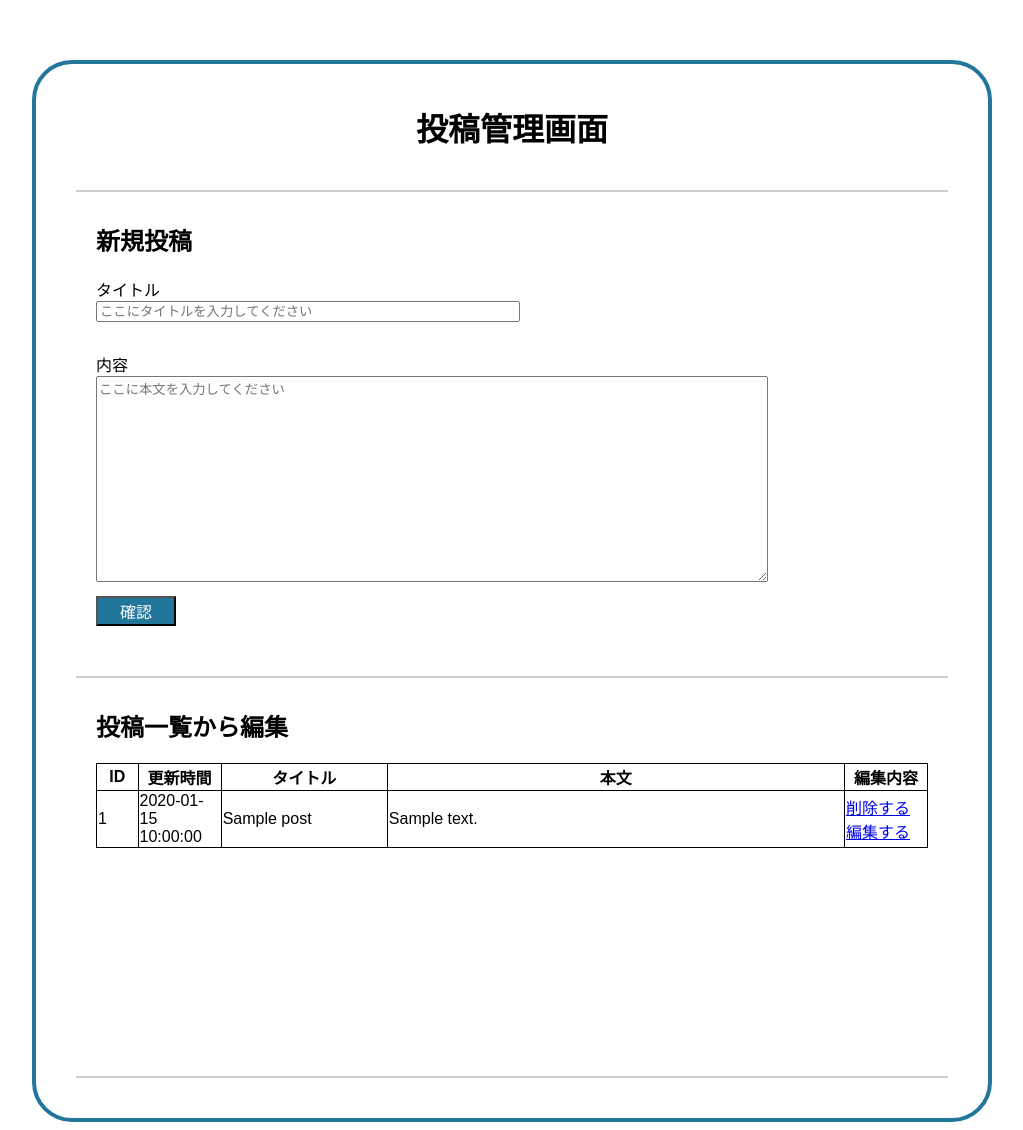
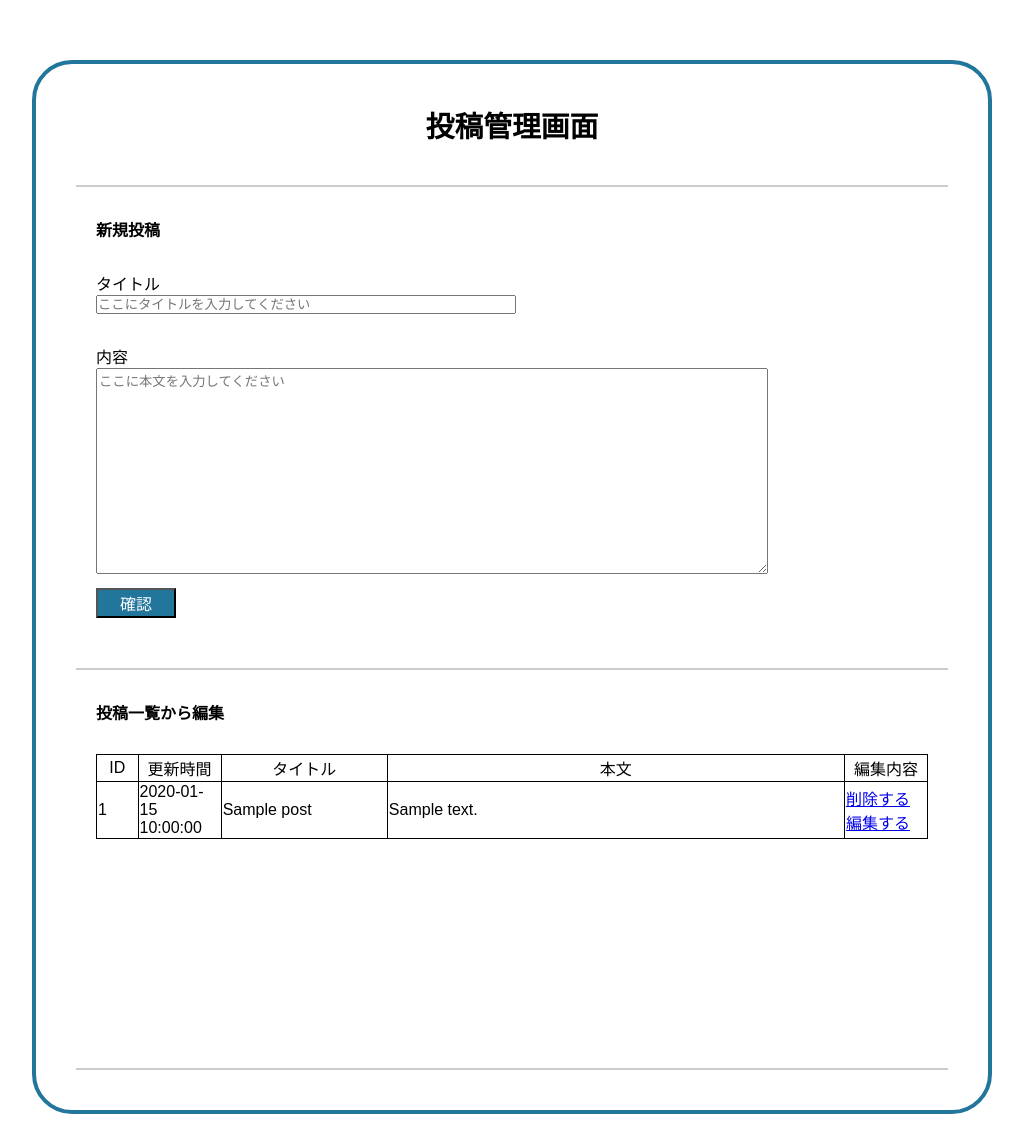
Before and after one commit to makotodesign/db_connect_sample1, a PHP site: page /admin/index.php in a window 1280 px wide. Shown: the whole page, without its empty margins (128-1151 px from the left). Run offline with PHP 8.4, Linux system fonts and the light colour scheme; tables that the repository leaves empty or names only in its code hold one stand-in row (values such as "Sample post"); some libraries are stand-ins or nearby versions.

Commit message:
css little fixed

```diff
--- a/admin/admin.css
+++ b/admin/admin.css
@@ -30,9 +30,11 @@ div,header,nav,ul,li,a,main,section,article,aside,h1,h2,h3,h4,h5,h6,p {
 
 /* -------End Common class-----*/
 
+
+
 .container {
  width: 960px;
-min-height: 1000px;
+min-height: 400px;
 padding:40px;
 border:4px solid #22759B;
 border-radius: 40px;
@@ -43,16 +45,20 @@ margin:60px auto 0 auto;
 text-align: center;
 border-bottom: 2px solid #ccc;
 padding-bottom: 40px;
+font-size: 1.8rem;
+margin-bootom:20px;
 }
 
 .subtitle {
 padding: 20px 0;
+margin-bottom: 10px;
 }
 .content{
 border-bottom: 2px solid #ccc;
 padding: 10px 20px 40px 20px;
 min-height: 400px;
 }
+
 
 .input_title {
  width:50%;
--- a/admin/edit.php
+++ b/admin/edit.php
@@ -20,6 +20,7 @@ return htmlspecialchars($v,ENT_QUOTES);
 </head>
 <body>
 <div class="container">
+   <div class="content">
     <h1 class="maintitle">投稿を編集します</h1>
     <form action="edit_confirm.php" method="post" class="input">
     	<?php foreach($stmt AS $row):?>
@@ -40,7 +41,7 @@ return htmlspecialchars($v,ENT_QUOTES);
     <button onClick="location.href='index.php'">管理画面トップに戻る</botton>
 
 
-
+    </div>
 </div>
 </body>
 </html>
--- /dev/null
+++ b/admin/reset.css
@@ -0,0 +1,36 @@
+@charset "UTF-8";
+fieldset, img {
+    border: 0 none;
+}
+table {
+    border-collapse: collapse;
+    border-spacing: 0;
+}
+address, caption, cite, code, dfn, em, th, var {
+    font-style: normal;
+    font-weight: normal;
+}
+ol, ul {
+    list-style: outside none none;
+}
+.separate, .floatingw, legend {
+    display: none;
+}
+button {
+    cursor: pointer;
+}
+
+table {
+    font-size: inherit;
+}
+pre, code, kbd, samp, tt {
+    font-family: monospace;
+    line-height: 99%;
+}
+h1, h2, h3, h4, h5 {
+    font-size: 100%;
+}
+body, div, dl, dt, dd, ul, ol, li, h1, h2, h3, h4, h5, h6, pre, form, fieldset, input, button, p, blockquote {
+    margin: 0;
+    padding: 0;
+}
```
